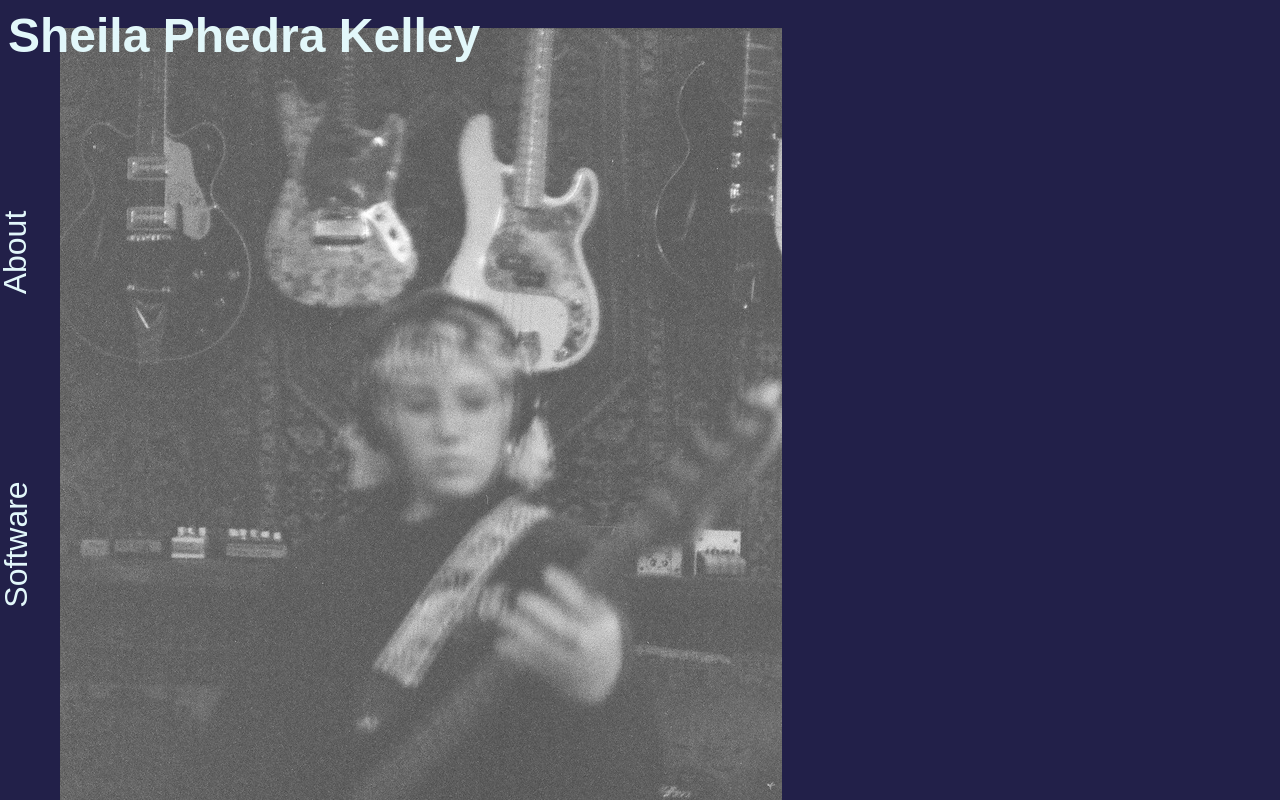
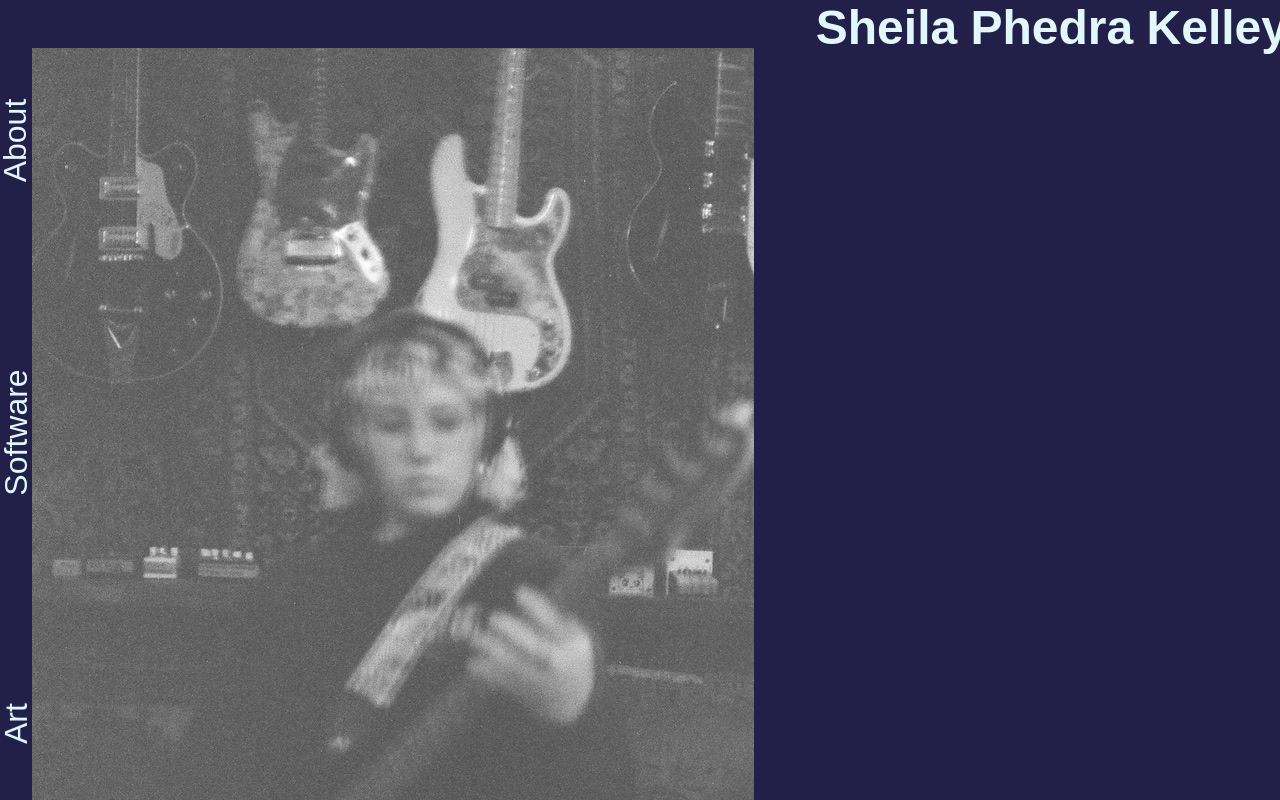
Before and after one commit to shephekay/2024-portfolio, a React (Vite) app: page /art in a window 1280 px wide. Shown: the top 800 px of the page. Built offline with nearby package versions, Linux system fonts and the light colour scheme.

Commit message:
Styling coming together

```diff
--- a/src/App.scss
+++ b/src/App.scss
@@ -10,8 +10,12 @@
   // display: flex
 }
 .App-header {
-  position:fixed;
-  margin-bottom: 2%;
+  width: 100vw;
+  position: fixed;
+  top: 0;
+  text-align: right;
+  margin-right: 2rem;
+  // margin-bottom: 2%;
   /* height: 45px;
   padding: 0 */
 }
@@ -40,8 +44,9 @@ h1 {
 /* Basic styles for the navigation rail */
 
 .navigation-rail {
-  margin-top: 10rem;
-  padding-top: 5%;
+  margin-top: 7rem;
+  margin-bottom: 2re;
+  //padding-top: 5%;
   // padding-bottom: 5%;
   // background-color: #333;
   // height:80vh;
@@ -82,8 +87,9 @@ h1 {
 /* Styles for content area */
 .main-body {
   // position: fixed;
-  margin-left: 2rem; /* Match the width of the navigation rail */
-  padding: 20px; /* Add padding as needed */
+  margin-left: 1.5rem; /* Match the width of the navigation rail */
+  margin-top: 3rem;
+  padding: none; /* Add padding as needed */
   // float: right;
 
 
```
